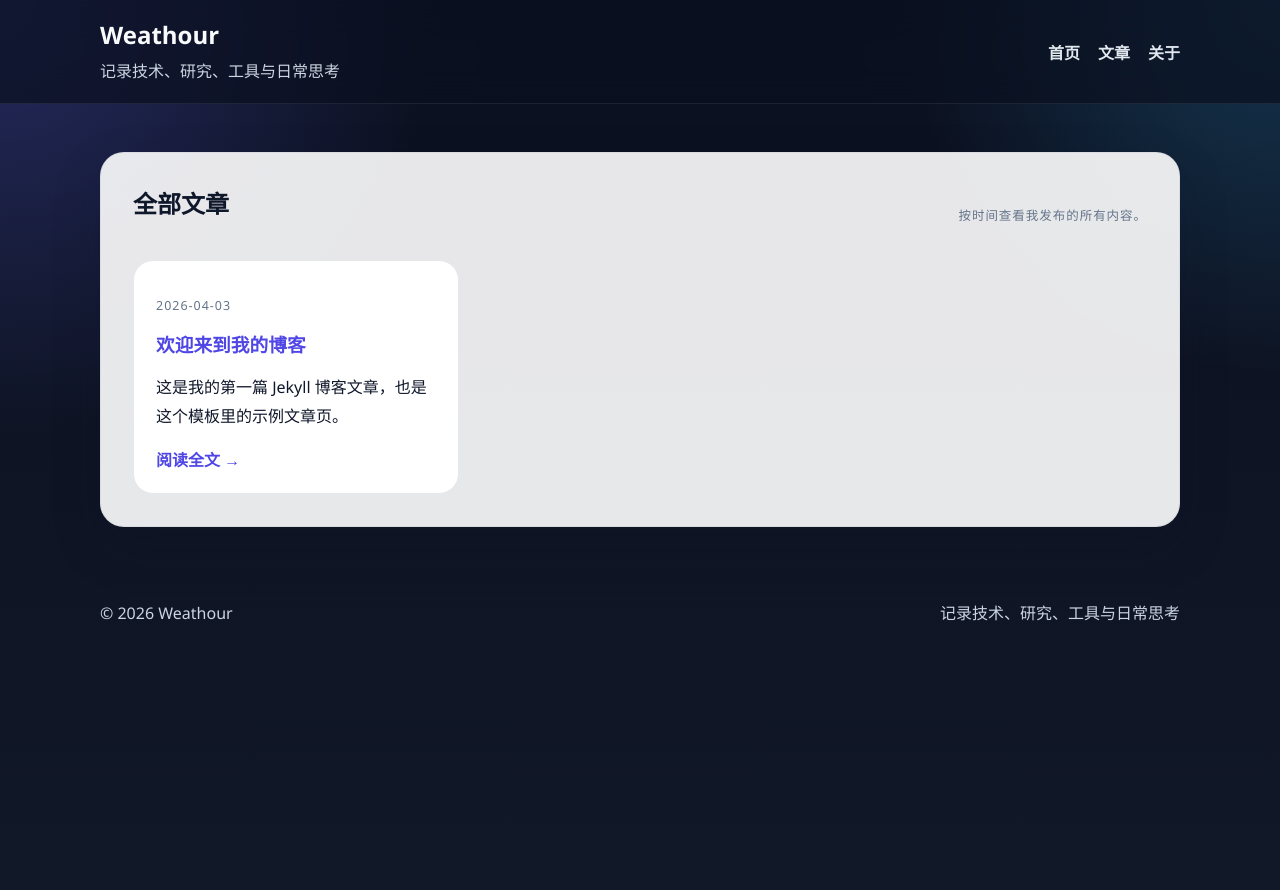
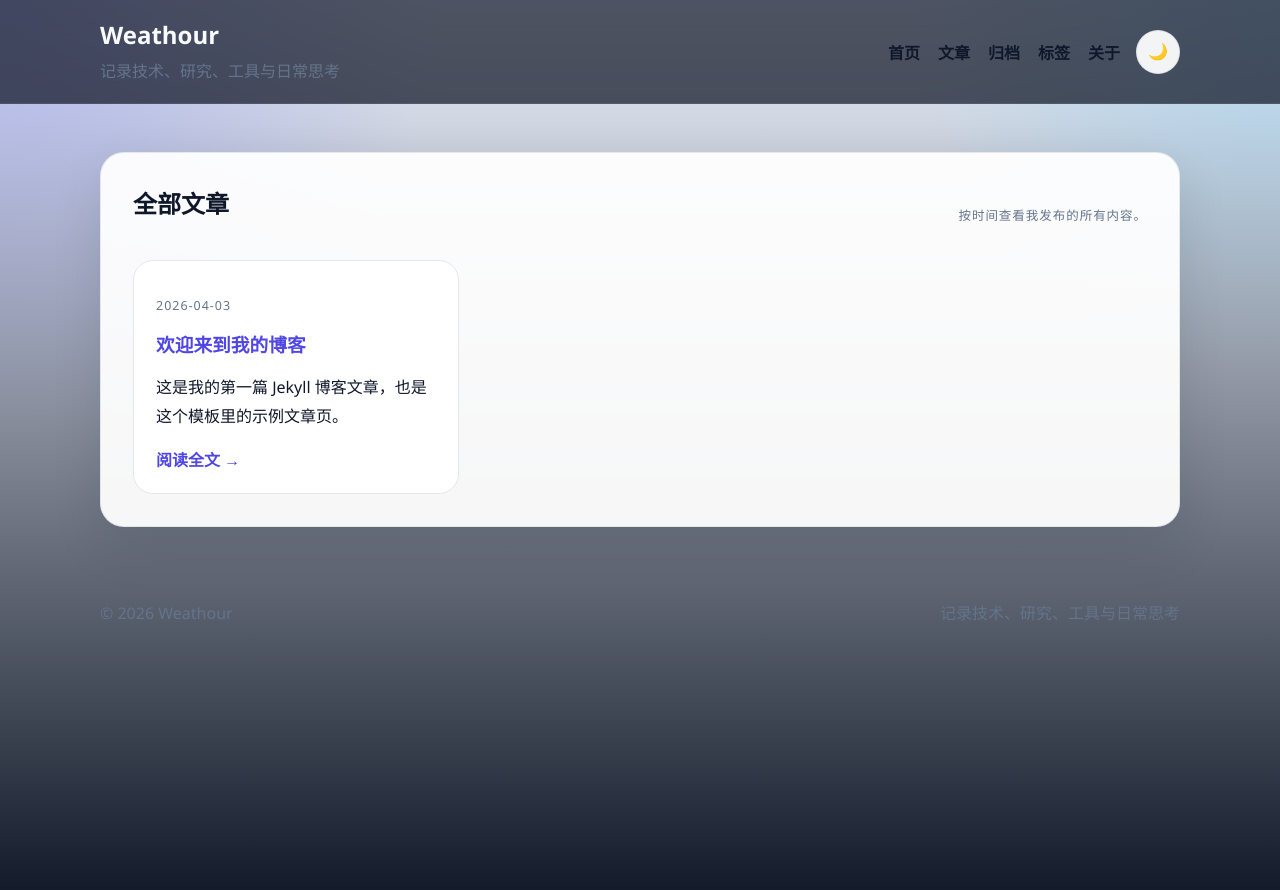
Before and after one commit to weathour/weathour.github.io, a Jekyll site: the page built from posts.md, in a window 1280 px wide. Shown: the top 890 px of the page. Built offline with Jekyll 4.4.1, drawn with Linux system fonts in a browser that asks for light colours.

Commit message:
Add avatar, theme toggle, archive and tags pages

```diff
--- a/_config.yml
+++ b/_config.yml
@@ -11,11 +11,17 @@ author:
   bio: 喜欢把研究、写作和工具链整理成清晰可复用的经验。
   email: hello@weathour.com
   location: Shanghai, China
+  avatar: https://avatars.githubusercontent.com/u/48754808?v=4
+  github: https://github.com/weathour
 
 nav:
   - title: 首页
     url: /
   - title: 文章
     url: /posts/
+  - title: 归档
+    url: /archive/
+  - title: 标签
+    url: /tags/
   - title: 关于
     url: /about/
--- a/_layouts/default.html
+++ b/_layouts/default.html
@@ -15,11 +15,14 @@
             <a class="site-title" href="{{ '/' | relative_url }}">{{ site.title }}</a>
             <p class="site-description">{{ site.description }}</p>
           </div>
-          <nav class="site-nav">
-            {% for item in site.nav %}
-            <a href="{{ item.url | relative_url }}">{{ item.title }}</a>
-            {% endfor %}
-          </nav>
+          <div class="header-actions">
+            <nav class="site-nav">
+              {% for item in site.nav %}
+              <a href="{{ item.url | relative_url }}">{{ item.title }}</a>
+              {% endfor %}
+            </nav>
+            <button id="theme-toggle" class="theme-toggle" type="button" aria-label="切换主题">🌙</button>
+          </div>
         </div>
       </header>
 
@@ -35,6 +38,7 @@
       </footer>
     </div>
 
+    <script src="{{ '/assets/js/theme.js' | relative_url }}"></script>
     <script src="{{ '/assets/js/search.js' | relative_url }}"></script>
   </body>
 </html>
--- a/assets/css/style.css
+++ b/assets/css/style.css
@@ -12,6 +12,34 @@
   --shadow: 0 20px 50px rgba(15, 23, 42, 0.18);
 }
 
+html[data-theme="light"] {
+  color-scheme: light;
+  --bg: #eef4ff;
+  --bg-soft: #f8fbff;
+  --panel: rgba(255, 255, 255, 0.94);
+  --panel-strong: #ffffff;
+  --text: #0f172a;
+  --muted: #64748b;
+  --accent: #4f46e5;
+  --accent-soft: #eef2ff;
+  --border: rgba(148, 163, 184, 0.22);
+  --shadow: 0 20px 50px rgba(15, 23, 42, 0.12);
+}
+
+html[data-theme="dark"] {
+  color-scheme: dark;
+  --bg: #0b1020;
+  --bg-soft: #121933;
+  --panel: rgba(15, 23, 42, 0.9);
+  --panel-strong: #111827;
+  --text: #e5eefb;
+  --muted: #94a3b8;
+  --accent: #818cf8;
+  --accent-soft: rgba(99, 102, 241, 0.14);
+  --border: rgba(148, 163, 184, 0.14);
+  --shadow: 0 20px 50px rgba(2, 6, 23, 0.45);
+}
+
 * {
   box-sizing: border-box;
 }
@@ -24,6 +52,7 @@ body {
     radial-gradient(circle at top right, rgba(56, 189, 248, 0.22), transparent 24%),
     linear-gradient(180deg, var(--bg) 0%, #111827 100%);
   color: var(--text);
+  transition: background 0.25s ease, color 0.25s ease;
 }
 
 a {
@@ -70,7 +99,7 @@ a:hover {
 
 .site-description {
   margin: 6px 0 0;
-  color: #cbd5e1;
+  color: var(--muted);
 }
 
 .site-nav {
@@ -80,8 +109,25 @@ a:hover {
 }
 
 .site-nav a {
-  color: #e2e8f0;
+  color: var(--text);
   font-weight: 600;
+}
+
+.header-actions {
+  display: flex;
+  align-items: center;
+  gap: 16px;
+}
+
+.theme-toggle {
+  border: 1px solid var(--border);
+  background: var(--panel);
+  color: var(--text);
+  border-radius: 999px;
+  width: 44px;
+  height: 44px;
+  cursor: pointer;
+  font-size: 1rem;
 }
 
 .content {
@@ -163,6 +209,10 @@ a:hover {
   height: 100%;
 }
 
+html[data-theme="dark"] .profile-card {
+  background: linear-gradient(180deg, #111827 0%, #172036 100%);
+}
+
 .section-heading {
   display: flex;
   justify-content: space-between;
@@ -231,6 +281,46 @@ a:hover {
   line-height: 1.8;
 }
 
+.avatar {
+  width: 88px;
+  height: 88px;
+  border-radius: 50%;
+  object-fit: cover;
+  border: 4px solid rgba(255, 255, 255, 0.8);
+  box-shadow: 0 12px 24px rgba(15, 23, 42, 0.16);
+  margin-bottom: 16px;
+}
+
+.avatar-large {
+  width: 112px;
+  height: 112px;
+}
+
+.archive-year {
+  margin-top: 28px;
+  margin-bottom: 14px;
+}
+
+.archive-list,
+.tag-list {
+  list-style: none;
+  padding: 0;
+}
+
+.archive-list li,
+.tag-list li {
+  display: flex;
+  justify-content: space-between;
+  gap: 16px;
+  padding: 14px 0;
+  border-bottom: 1px solid var(--border);
+}
+
+.archive-date {
+  color: var(--muted);
+  white-space: nowrap;
+}
+
 .post-page img {
   max-width: 100%;
   border-radius: 16px;
@@ -256,7 +346,7 @@ a:hover {
   display: flex;
   justify-content: space-between;
   gap: 16px;
-  color: #cbd5e1;
+  color: var(--muted);
 }
 
 h1,
--- /dev/null
+++ b/assets/js/theme.js
@@ -0,0 +1,27 @@
+const root = document.documentElement;
+const savedTheme = localStorage.getItem("theme");
+const preferredDark = window.matchMedia("(prefers-color-scheme: dark)").matches;
+const initialTheme = savedTheme || (preferredDark ? "dark" : "light");
+
+root.dataset.theme = initialTheme;
+
+document.addEventListener("DOMContentLoaded", () => {
+  const toggle = document.getElementById("theme-toggle");
+  if (!toggle) {
+    return;
+  }
+
+  const syncLabel = () => {
+    const isDark = root.dataset.theme === "dark";
+    toggle.textContent = isDark ? "☀️" : "🌙";
+    toggle.setAttribute("aria-label", isDark ? "切换到浅色主题" : "切换到深色主题");
+  };
+
+  syncLabel();
+
+  toggle.addEventListener("click", () => {
+    root.dataset.theme = root.dataset.theme === "dark" ? "light" : "dark";
+    localStorage.setItem("theme", root.dataset.theme);
+    syncLabel();
+  });
+});
```
Also changed, not shown: about.md (+2 -0 lines), archive.md (added, +25 -0 lines), index.md (+2 -0 lines), tags.md (added, +25 -0 lines).
